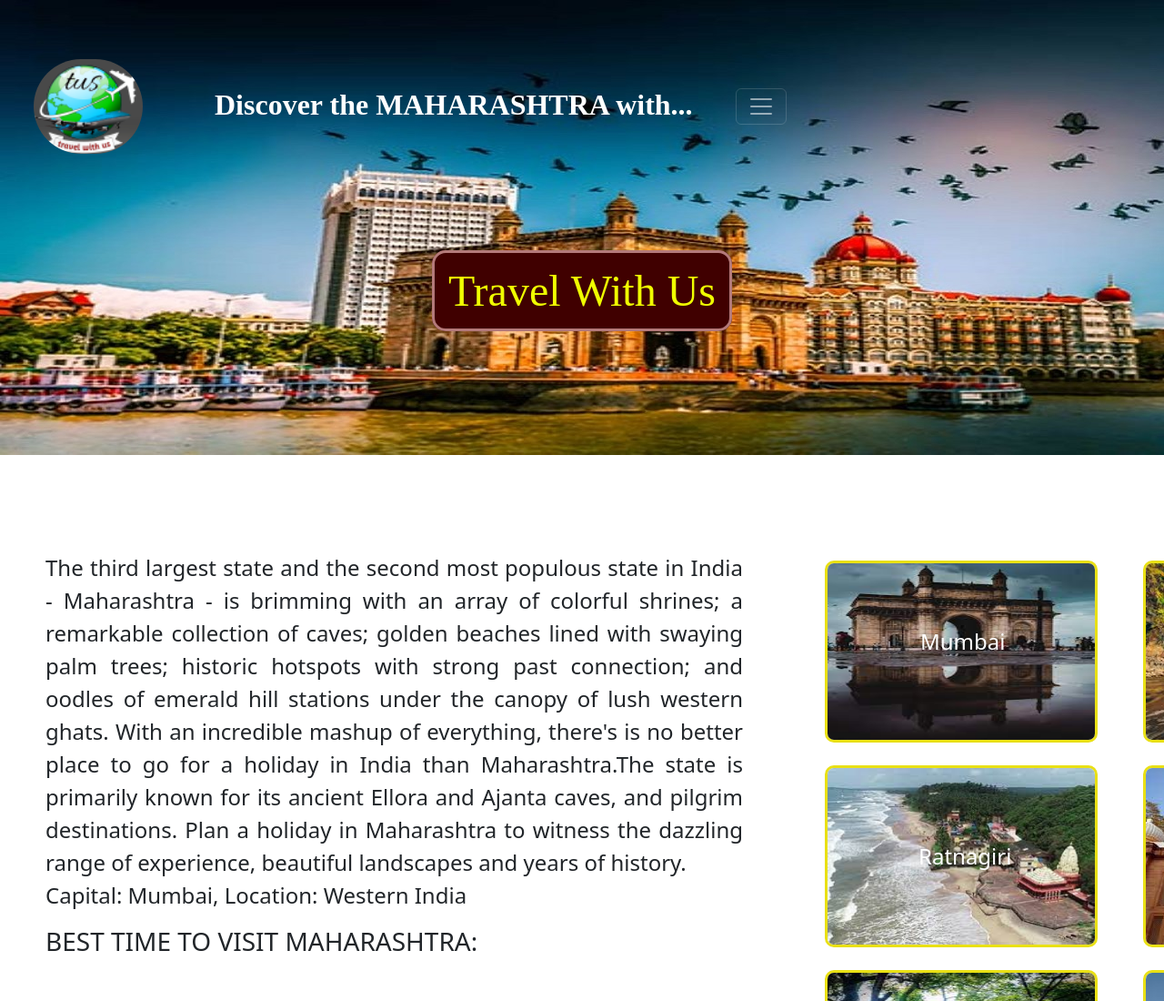
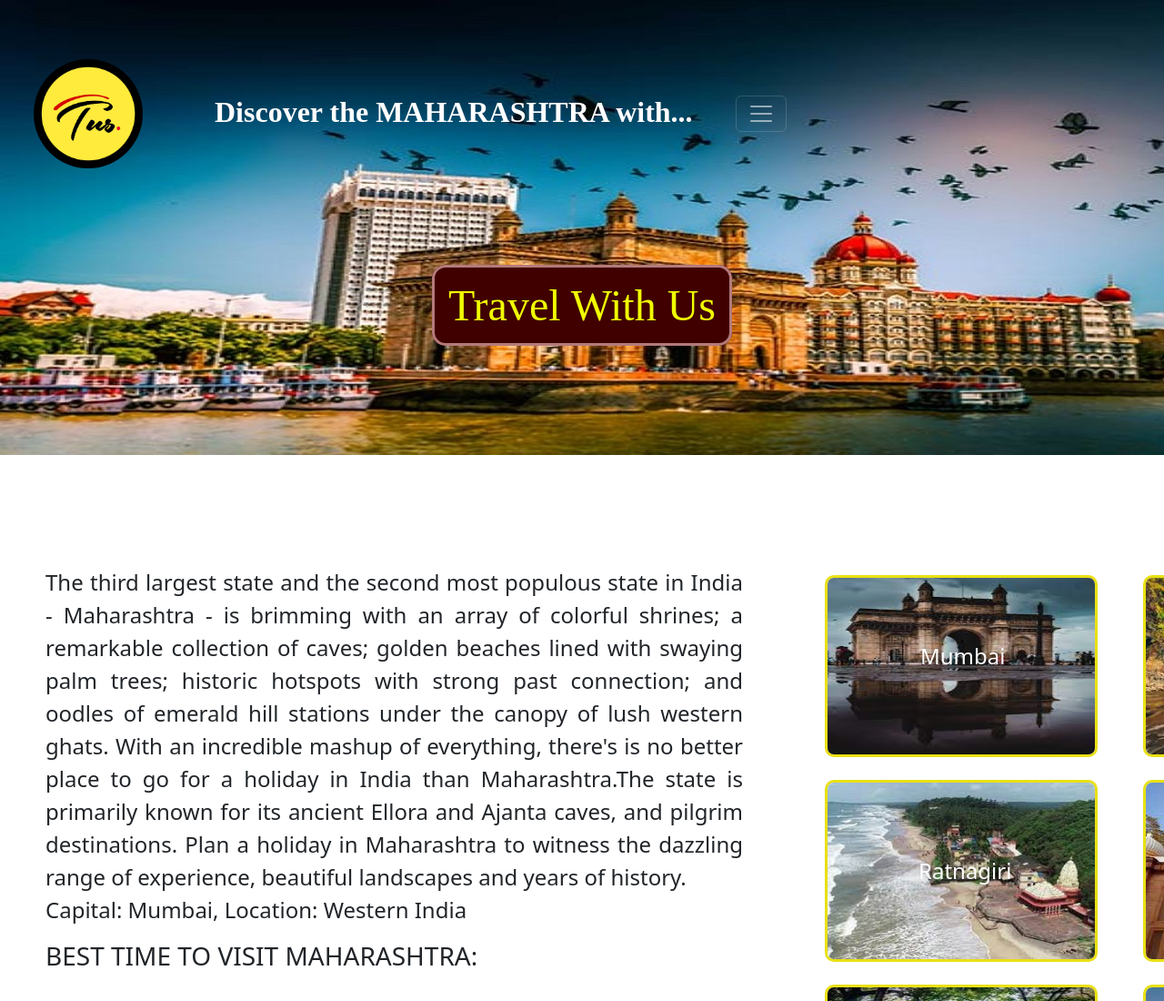
Before and after one commit to salunkheom/travel, a plain HTML site: page index.html in a window 1280 px wide. Shown: the top 1100 px of the page at 91% size. Drawn offline with nearby package versions, Linux system fonts and the light colour scheme.

Commit message:
Update index.html

```diff
--- a/index.html
+++ b/index.html
@@ -25,7 +25,7 @@
 
     <nav class="navbar fixed-top">
       <div class="container-fluid">
-        <a class="navbar-brand" href="#"> <img src="logor.png">
+        <a class="navbar-brand" href="#"> <img src="logor.jpg">
         </a>
         <h1 class="h1  text-white">Discover the MAHARASHTRA with... </h1> <br>
         <button class="navbar-toggler" type="button" data-bs-toggle="offcanvas" data-bs-target="#offcanvasNavbar"
```
